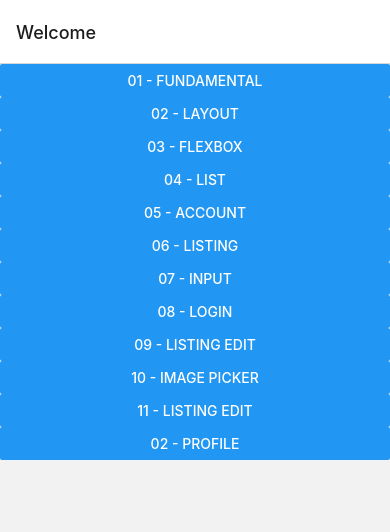
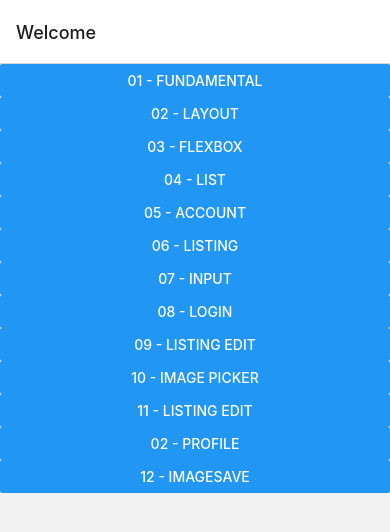
Before and after one commit to mhmmdd/react-native-tutorial, a React Native app: screen /Home in a window 390 px wide. Shown: the top 532 px of the page. Built offline with nearby package versions, Linux system fonts and the light colour scheme.

Commit message:
09 - Image Save

```diff
--- a/App.tsx
+++ b/App.tsx
@@ -1,5 +1,5 @@
-import {NavigationContainer} from "@react-navigation/native";
-import {createNativeStackNavigator} from "@react-navigation/native-stack";
+import { NavigationContainer } from "@react-navigation/native";
+import { createNativeStackNavigator } from "@react-navigation/native-stack";
 import HomeScreen from "./app/screens/HomeScreen";
 import ProfileScreen from "./app/screens/01-fundamental/profile";
 import FundamentalScreen01 from "./app/screens/01-fundamental/FundamentalScreen";
@@ -13,6 +13,7 @@ import LoginScreen from "./app/screens/06-Form/LoginScreen";
 import ListingEditScreen from "./app/screens/06-Form/ListingEditScreen";
 import NewListingEditScreen from "./app/screens/07-ImagePicker/ListingEditScreen";
 import ImagePickerScreen from "./app/screens/07-ImagePicker/ImagePickerScreen";
+import { ImageSaveScreen } from "./app/screens/08-ImageSave/ImageSaveScreen";
 
 const Stack = createNativeStackNavigator();
 
@@ -23,20 +24,21 @@ export default function App() {
         <Stack.Screen
           name="Home"
           component={HomeScreen}
-          options={{title: 'Welcome'}}
+          options={{ title: "Welcome" }}
         />
-        <Stack.Screen name="01Fundamental" component={FundamentalScreen01}/>
-        <Stack.Screen name="02Layout" component={LayoutScreen02}/>
-        <Stack.Screen name="03Flexbox" component={FlexboxScreen03}/>
-        <Stack.Screen name="04List" component={ListScreen04}/>
-        <Stack.Screen name="05Account" component={AccountScreen}/>
-        <Stack.Screen name="06Listing" component={ListingsScreen}/>
-        <Stack.Screen name="07Input" component={InputScreen}/>
-        <Stack.Screen name="08Login" component={LoginScreen}/>
-        <Stack.Screen name="09ListingEdit" component={ListingEditScreen}/>
-        <Stack.Screen name="10ImagePicker" component={ImagePickerScreen}/>
-        <Stack.Screen name="11ListingEdit" component={NewListingEditScreen}/>
-        <Stack.Screen name="Profile" component={ProfileScreen}/>
+        <Stack.Screen name="01Fundamental" component={FundamentalScreen01} />
+        <Stack.Screen name="02Layout" component={LayoutScreen02} />
+        <Stack.Screen name="03Flexbox" component={FlexboxScreen03} />
+        <Stack.Screen name="04List" component={ListScreen04} />
+        <Stack.Screen name="05Account" component={AccountScreen} />
+        <Stack.Screen name="06Listing" component={ListingsScreen} />
+        <Stack.Screen name="07Input" component={InputScreen} />
+        <Stack.Screen name="08Login" component={LoginScreen} />
+        <Stack.Screen name="09ListingEdit" component={ListingEditScreen} />
+        <Stack.Screen name="10ImagePicker" component={ImagePickerScreen} />
+        <Stack.Screen name="11ListingEdit" component={NewListingEditScreen} />
+        <Stack.Screen name="Profile" component={ProfileScreen} />
+        <Stack.Screen name="12ImageSave" component={ImageSaveScreen} />
       </Stack.Navigator>
     </NavigationContainer>
   );
--- a/app/screens/HomeScreen.tsx
+++ b/app/screens/HomeScreen.tsx
@@ -1,68 +1,56 @@
-import {Button, View} from 'react-native';
+import { Button, View } from "react-native";
 
-export default function HomeScreen({navigation}: { navigation: any }) {
-
+export default function HomeScreen({ navigation }: { navigation: any }) {
   return (
     <View>
-      <Button title="01 - Fundamental"
-              onPress={() =>
-                navigation.navigate('01Fundamental')
-              }
+      <Button
+        title="01 - Fundamental"
+        onPress={() => navigation.navigate("01Fundamental")}
       />
-      <Button title="02 - Layout"
-              onPress={() =>
-                navigation.navigate('02Layout')
-              }
+      <Button
+        title="02 - Layout"
+        onPress={() => navigation.navigate("02Layout")}
       />
-      <Button title="03 - Flexbox"
-              onPress={() =>
-                navigation.navigate('03Flexbox')
-              }
+      <Button
+        title="03 - Flexbox"
+        onPress={() => navigation.navigate("03Flexbox")}
       />
-      <Button title="04 - List"
-              onPress={() =>
-                navigation.navigate('04List')
-              }
+      <Button title="04 - List" onPress={() => navigation.navigate("04List")} />
+      <Button
+        title="05 - Account"
+        onPress={() => navigation.navigate("05Account")}
       />
-      <Button title="05 - Account"
-              onPress={() =>
-                navigation.navigate('05Account')
-              }
+      <Button
+        title="06 - Listing"
+        onPress={() => navigation.navigate("06Listing")}
       />
-      <Button title="06 - Listing"
-              onPress={() =>
-                navigation.navigate('06Listing')
-              }
+      <Button
+        title="07 - Input"
+        onPress={() => navigation.navigate("07Input")}
       />
-      <Button title="07 - Input"
-              onPress={() =>
-                navigation.navigate('07Input')
-              }
+      <Button
+        title="08 - Login"
+        onPress={() => navigation.navigate("08Login")}
       />
-      <Button title="08 - Login"
-              onPress={() =>
-                navigation.navigate('08Login')
-              }
+      <Button
+        title="09 - Listing Edit"
+        onPress={() => navigation.navigate("09ListingEdit")}
       />
-      <Button title="09 - Listing Edit"
-              onPress={() =>
-                navigation.navigate('09ListingEdit')
-              }
+      <Button
+        title="10 - Image Picker"
+        onPress={() => navigation.navigate("10ImagePicker")}
       />
-      <Button title="10 - Image Picker"
-              onPress={() =>
-                navigation.navigate('10ImagePicker')
-              }
+      <Button
+        title="11 - Listing Edit"
+        onPress={() => navigation.navigate("11ListingEdit")}
       />
-      <Button title="11 - Listing Edit"
-              onPress={() =>
-                navigation.navigate('11ListingEdit')
-              }
+      <Button
+        title="02 - Profile"
+        onPress={() => navigation.navigate("Profile", { name: "Jane" })}
       />
-      <Button title="02 - Profile"
-              onPress={() =>
-                navigation.navigate('Profile', {name: 'Jane'})
-              }
+      <Button
+        title="12 - ImageSave"
+        onPress={() => navigation.navigate("ImageSave")}
       />
     </View>
   );
--- a/package.json
+++ b/package.json
@@ -10,10 +10,10 @@
   },
   "dependencies": {
     "@expo/webpack-config": "^0.17.2",
+    "@react-native-camera-roll/camera-roll": "^5.7.2",
     "@react-native-community/hooks": "^2.8.1",
     "@react-native-picker/picker": "^2.4.8",
-    "@react-navigation/native": "^6.1.1",
-    "@react-navigation/native-stack": "^6.9.6",
+    "@react-navigation/native-stack": "^6.9.9",
     "expo": "^47.0.9",
     "expo-constants": "~14.0.2",
     "expo-image-picker": "~14.0.2",
@@ -24,6 +24,7 @@
     "react-dom": "18.1.0",
     "react-native": "0.70.5",
     "react-native-gesture-handler": "~2.8.0",
+    "react-native-permissions": "^3.8.4",
     "react-native-safe-area-context": "4.4.1",
     "react-native-screens": "~3.18.0",
     "react-native-web": "~0.18.9",
```
Also changed, not shown: app/screens/08-ImageSave/ImageSaveScreen.tsx (added, +66 -0 lines), 2 other files (tests, documents, lock files or other folders).
